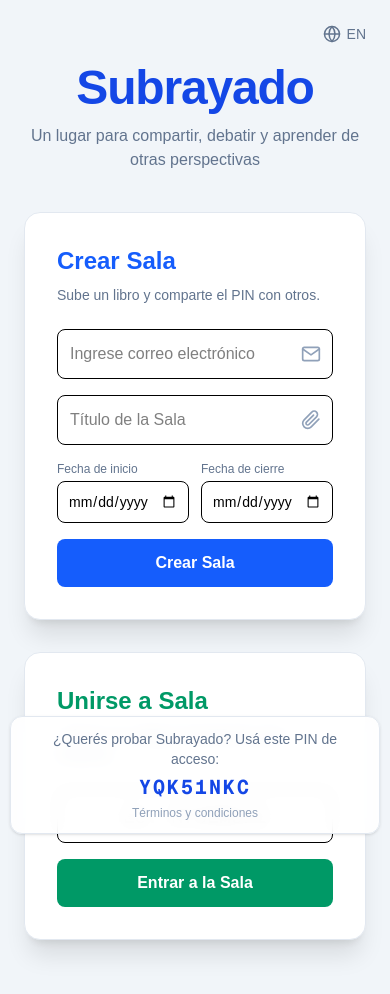
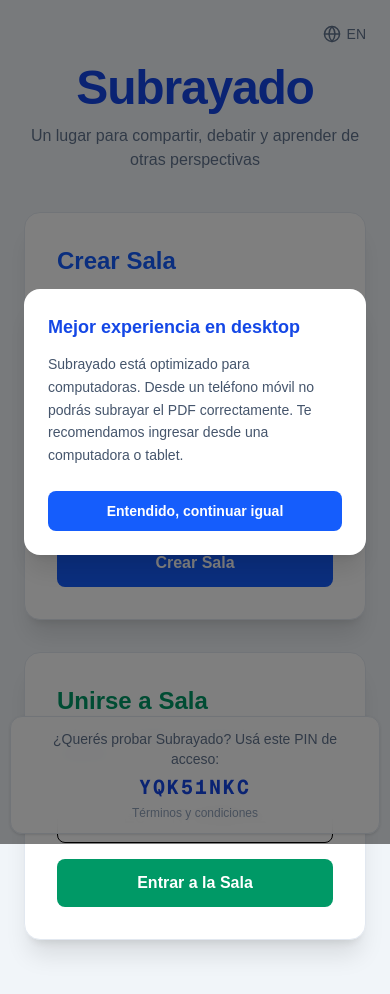
Before and after one commit to loveragabriel/subrayado, a Next.js app in the folder frontend/: page / in a window 390 px wide. Shown: the top 994 px of the page. Built offline with nearby package versions, Linux system fonts and the light colour scheme.

Commit message:
feat(mobileWarning): modal warnig for mobile screens

```diff
--- a/frontend/src/app/page.tsx
+++ b/frontend/src/app/page.tsx
@@ -5,6 +5,7 @@ import Link from 'next/link'
 import CreateRoomCard from '@/components/CreateRoomCard'
 import JoinRoomCard from '@/components/JoinRoomCard'
 import ConfirmationScreen from '@/components/ConfirmationScreen'
+import MobileWarningModal from '@/components/MobileWarningModal'
 import { ConfirmedRoom, EmailSentResponse } from '@/types/room'
 
 const subtitle = {
@@ -39,6 +40,7 @@ export default function Home() {
 
   return (
     <div className="min-h-screen bg-slate-100 flex flex-col">
+      <MobileWarningModal lang={lang} />
 
       <header className="relative flex flex-col items-center pt-16 pb-10 px-6">
         <button
--- a/frontend/src/app/room/[id]/page.tsx
+++ b/frontend/src/app/room/[id]/page.tsx
@@ -9,6 +9,7 @@ import Link from 'next/link'
 import { Highlight } from '@/types/highlights'
 import GlossarySidebar from '@/components/GlossarySidebar'
 import SummaryPanel from '@/components/SummaryPanel'
+import MobileWarningModal from '@/components/MobileWarningModal'
 
 const PdfViewer = dynamic(() => import('@/components/PdfViewer'), {
   ssr: false,
@@ -56,7 +57,6 @@ function daysUntil(isoDate: string): number {
 export default function RoomPage() {
   const params = useParams()
   const searchParams = useSearchParams()
-  const roomId = params.id as string
   const lang = (searchParams.get('lang') === 'en' ? 'en' : 'es') as 'es' | 'en'
   const [room, setRoom] = useState<Room | null>(null)
   const [socket, setSocket] = useState<Socket | null>(null)
@@ -64,13 +64,9 @@ export default function RoomPage() {
   const [isGlossaryOpen, setIsGlossaryOpen] = useState(false)
   const [isSummaryOpen, setIsSummaryOpen] = useState(false)
 
-  const [adminToken, setAdminToken] = useState<string | null>(null)
-
-  useEffect(() => {
-    // useEffect solo corre en el browser, nunca en el servidor
-    const token = localStorage.getItem(`adminToken:${roomId}`)
-    setAdminToken(token)
-  }, [roomId])
+  const [adminToken] = useState<string | null>(() =>
+    typeof window !== 'undefined' ? localStorage.getItem(`adminToken:${params.id as string}`) : null
+  )
 
   const t = roomCopy[lang]
 
@@ -97,13 +93,12 @@ export default function RoomPage() {
 
     newSocket.on('connect', () => {
       newSocket.emit('joinRoom', params.id)
+      setSocket(newSocket)
     })
 
     newSocket.on('newGlossaryEntry', (entry: Highlight) => {
       setGlossaryEntries((current) => [...current, entry])
     })
-
-    setSocket(newSocket)
 
     return () => { newSocket.disconnect() }
   }, [params.id, adminToken])
@@ -116,6 +111,7 @@ export default function RoomPage() {
 
   return (
     <div className="h-screen flex flex-col">
+      <MobileWarningModal lang={lang} />
       <header className="bg-blue-600 text-white p-4 flex justify-between items-center h-16">
         <h1 className="text-xl font-bold truncate">{room.title}</h1>
 
--- /dev/null
+++ b/frontend/src/components/MobileWarningModal.tsx
@@ -0,0 +1,47 @@
+'use client'
+import { useEffect, useState } from 'react'
+
+const copy = {
+  es: {
+    title: 'Mejor experiencia en desktop',
+    body: 'Subrayado está optimizado para computadoras. Desde un teléfono móvil no podrás subrayar el PDF correctamente. Te recomendamos ingresar desde una computadora o tablet.',
+    button: 'Entendido, continuar igual',
+  },
+  en: {
+    title: 'Better experience on desktop',
+    body: 'Subrayado is optimized for desktop. On a mobile device you won\'t be able to highlight the PDF correctly. We recommend accessing from a computer or tablet.',
+    button: 'Got it, continue anyway',
+  },
+}
+
+interface MobileWarningModalProps {
+  lang: 'es' | 'en'
+}
+
+export default function MobileWarningModal({ lang }: MobileWarningModalProps) {
+  const [visible, setVisible] = useState(false)
+  const t = copy[lang]
+
+  useEffect(() => {
+    if (window.innerWidth < 768) {
+      setVisible(true)
+    }
+  }, [])
+
+  if (!visible) return null
+
+  return (
+    <div className="fixed inset-0 z-[100] flex items-center justify-center bg-black/50 px-6">
+      <div className="bg-white rounded-2xl shadow-xl max-w-sm w-full p-6">
+        <h2 className="text-lg font-bold text-blue-700 mb-3">{t.title}</h2>
+        <p className="text-sm text-slate-600 leading-relaxed mb-6">{t.body}</p>
+        <button
+          onClick={() => setVisible(false)}
+          className="w-full bg-blue-600 hover:bg-blue-700 text-white text-sm font-semibold py-2.5 rounded-lg transition-colors"
+        >
+          {t.button}
+        </button>
+      </div>
+    </div>
+  )
+}
```
